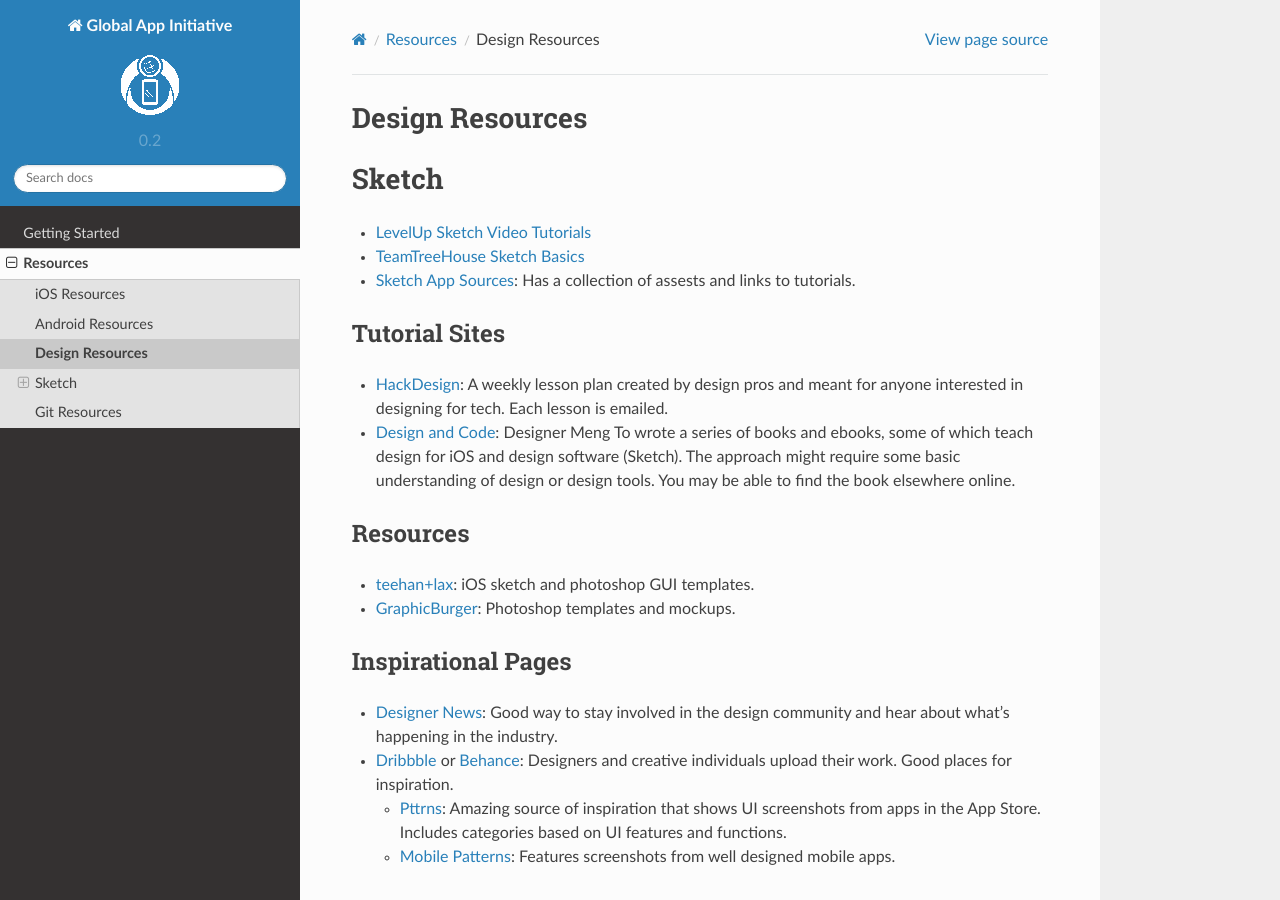
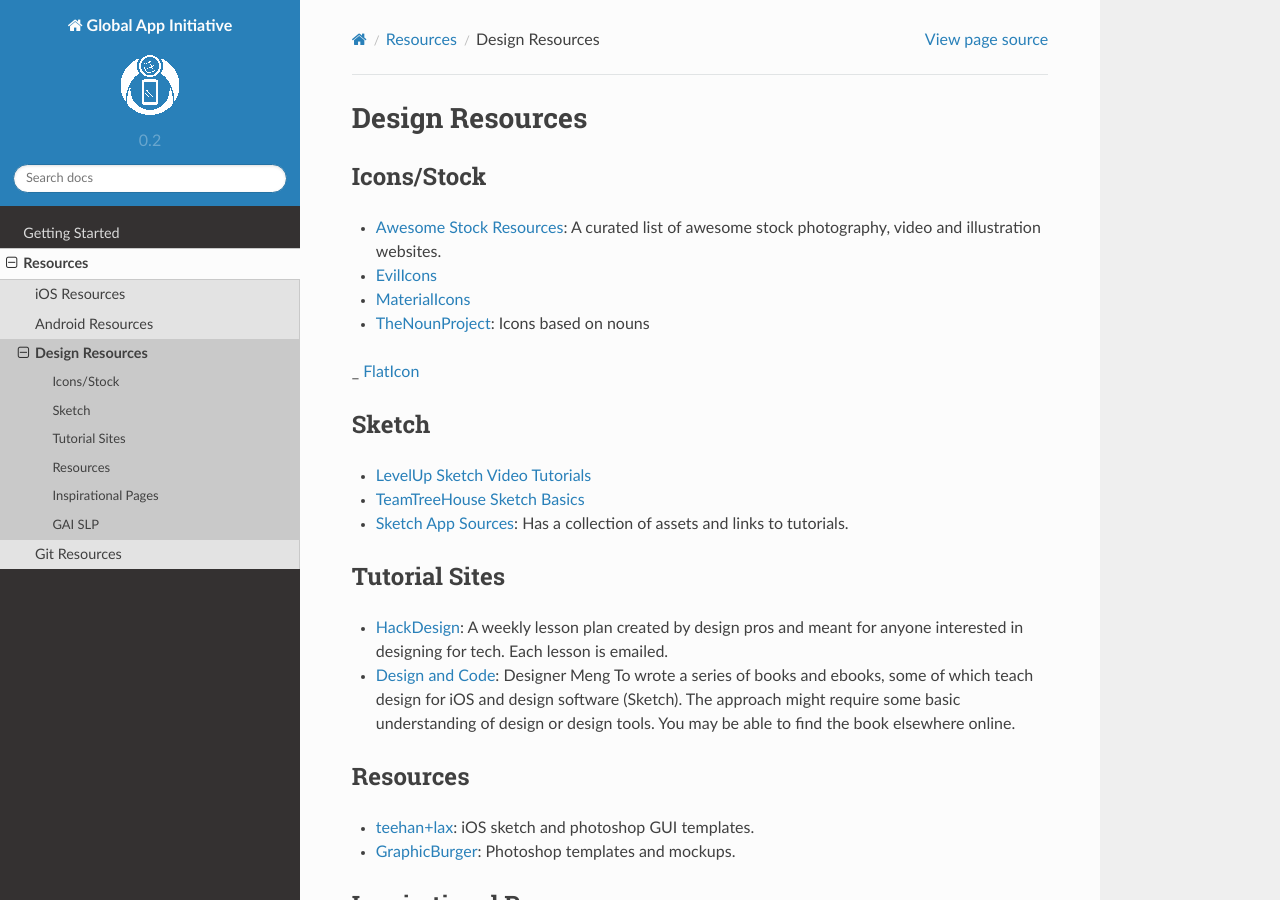
Before and after one commit to GlobalAppInitiative/Education-Resources, a Sphinx documentation site: the page built from docs/resources/design_resources.rst, in a window 1280 px wide and 900 px high. Built offline with Sphinx 7.4.7 and the Read the Docs theme 2.0.0, drawn with Linux system fonts in a browser that asks for light colours.

Commit message:
Added icon resources

```diff
--- a/docs/resources/design_resources.rst
+++ b/docs/resources/design_resources.rst
@@ -1,12 +1,27 @@
 Design Resources
 ================
 
+Icons/Stock
+-----------
+
+- `Awesome Stock Resources`_: A curated list of awesome stock photography, video and illustration websites.
+- EvilIcons_
+- MaterialIcons_
+- TheNounProject_: Icons based on nouns
+_ FlatIcon_
+
+.. _`Awesome Stock Resources`: https://github.com/neutraltone/awesome-stock-resources
+.. _EvilIcons: http://evil-icons.io/
+.. _MaterialIcons: http://www.google.com/design/icons/
+.. _TheNounProject: https://thenounproject.com/
+.. _FlatIcon: http://www.flaticon.com/
+
 Sketch
-======
+------
 
 - `LevelUp Sketch Video Tutorials`_
 - `TeamTreeHouse Sketch Basics`_
-- `Sketch App Sources`_: Has a collection of assests and links to tutorials.
+- `Sketch App Sources`_: Has a collection of assets and links to tutorials.
 
 
 .. _`LevelUp Sketch Video Tutorials`: http://leveluptuts.com/tutorials/sketch-3-tutorials
```
